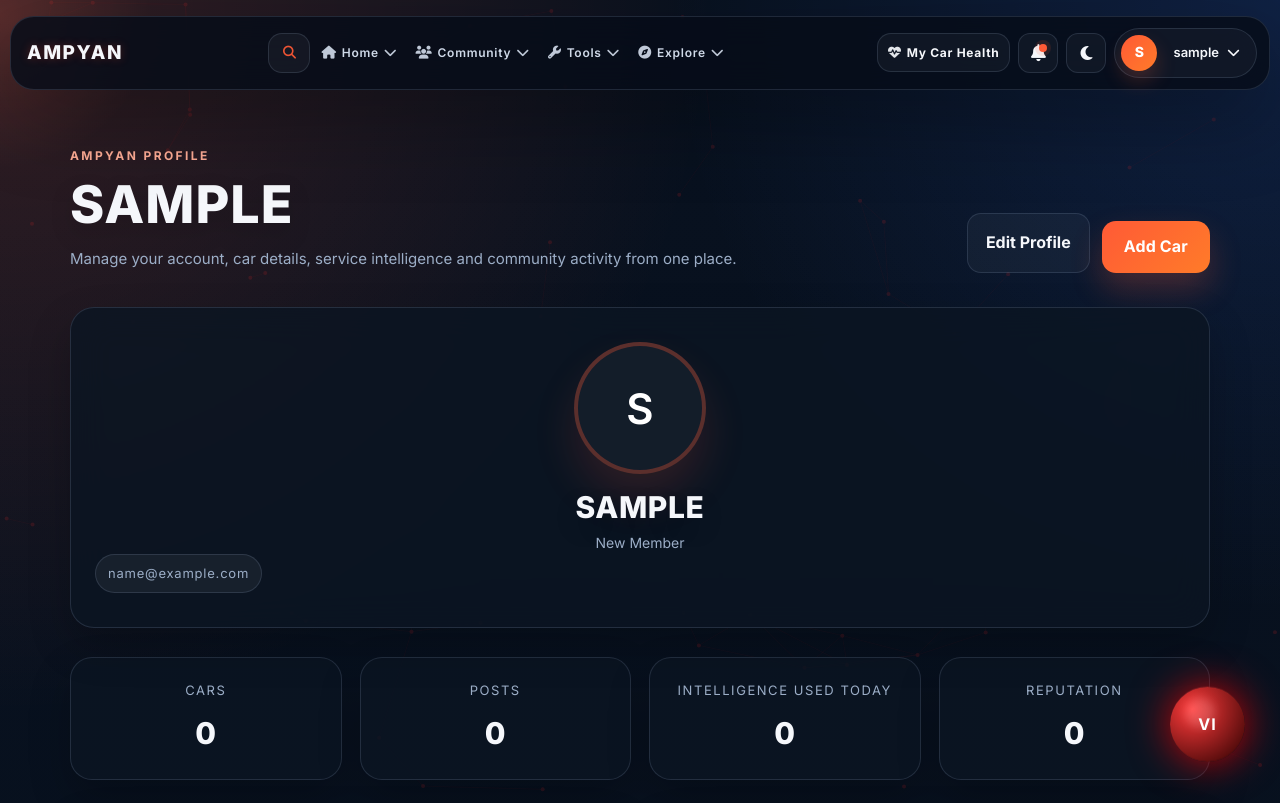
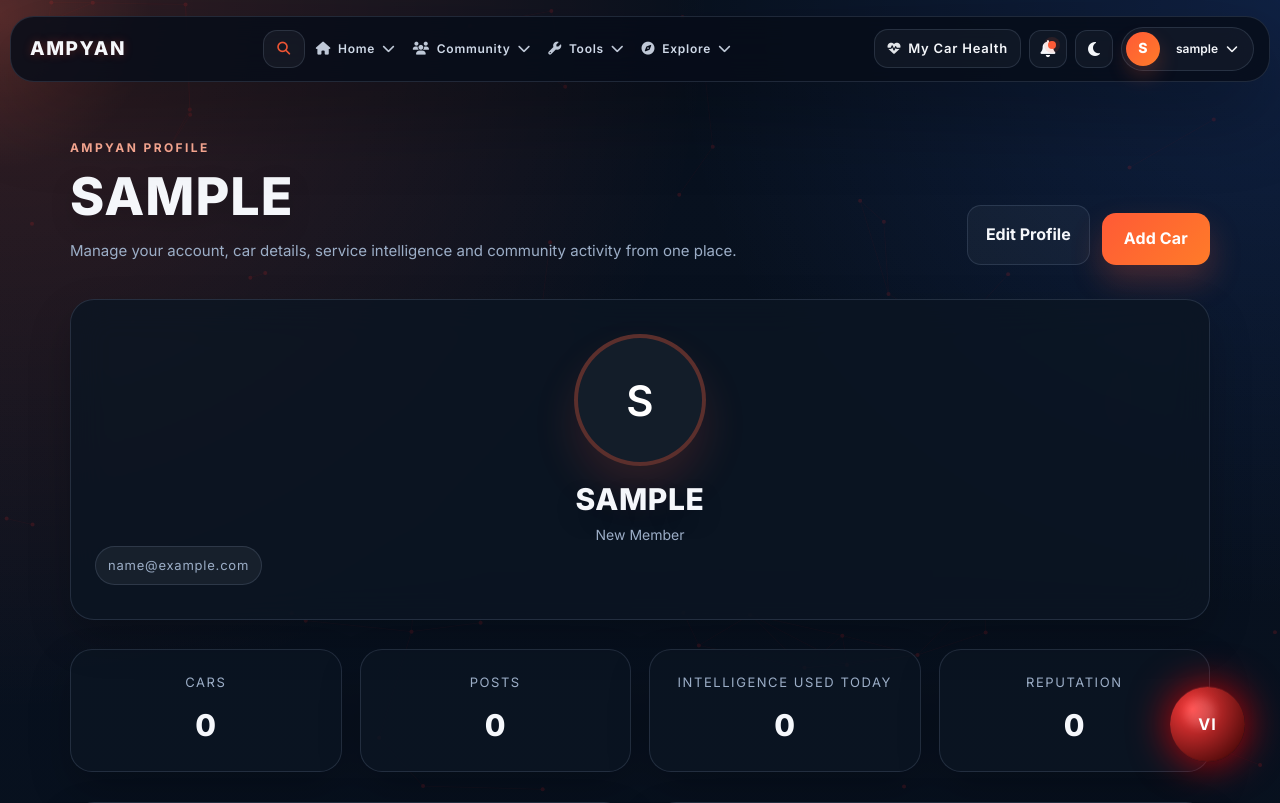
Before and after one commit to mechanicalbull07-ritesh/ampyan-website, a Flask app: page /profile in a window 1280 px wide. Shown: the top 803 px of the page. Run offline with Flask 3, Linux system fonts and the light colour scheme; the visitor is signed in with stand-in values (Sample User, id 1); data comes from the database, SQL or seed files in the repository; data that the repository does not hold is empty; some libraries are stand-ins or nearby versions.

Commit message:
style: refine desktop navbar spacing

```diff
--- a/static/style.css
+++ b/static/style.css
@@ -1790,3 +1790,69 @@ justify-content:flex-start;
 transition:none;
 }
 }
+
+@media(min-width:1200px){
+.navbar{
+padding:10px 15px;
+gap:9px;
+}
+
+.nav-center{
+gap:5px;
+}
+
+.nav-center a,
+.nav-link,
+.nav-priority-links a{
+font-size:12px;
+font-weight:600;
+gap:7px;
+padding:8px 6px;
+}
+
+.navbar-search{
+height:38px;
+min-height:38px;
+padding-top:6px;
+padding-bottom:6px;
+}
+
+.navbar-search input{
+font-size:12px;
+}
+
+.nav-btn,
+.highlight-garage{
+min-height:38px;
+padding:8px 12px;
+font-size:13px;
+}
+
+.nav-notification,
+.theme-toggle{
+width:38px;
+height:38px;
+}
+
+.nav-profile{
+min-height:38px;
+padding:4px 7px 4px 4px;
+}
+
+.profile-badge{
+width:34px;
+height:34px;
+}
+
+.user-button{
+font-size:12px;
+}
+}
+
+@media(min-width:1451px){
+.navbar-search{
+min-width:150px;
+max-width:200px;
+flex-basis:180px;
+}
+}
```
